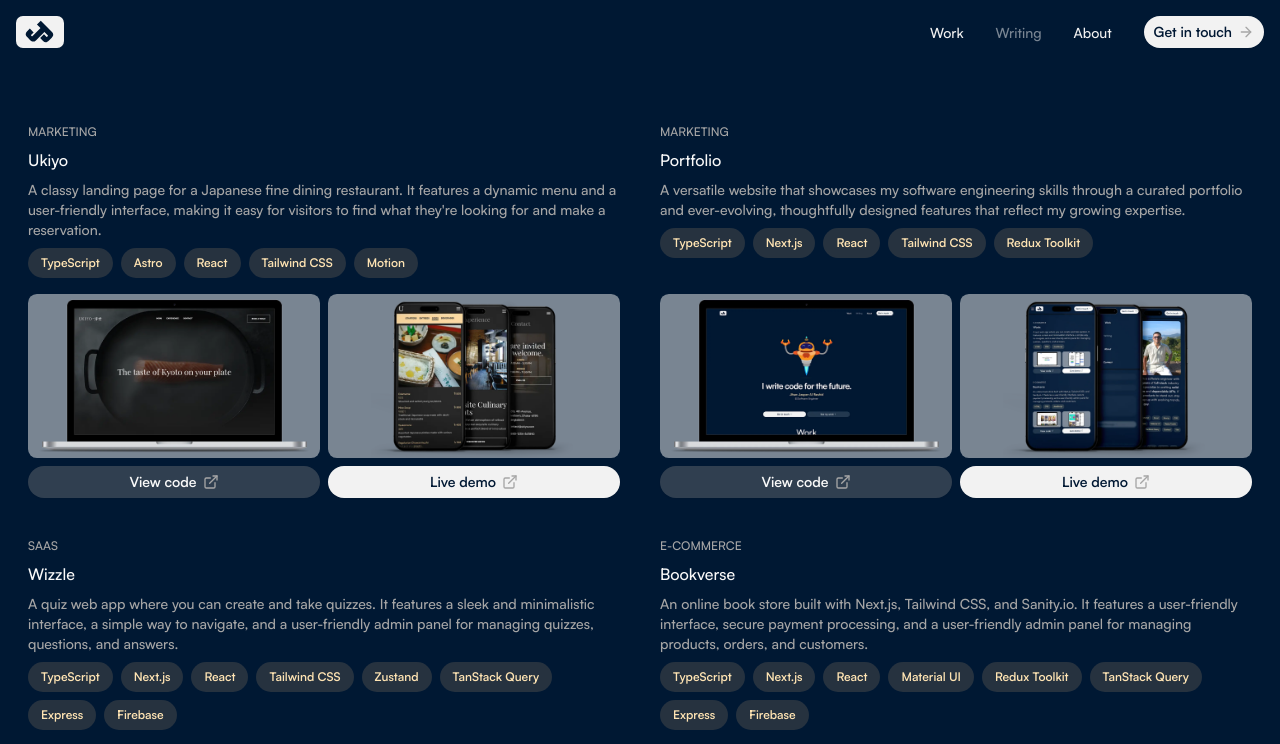
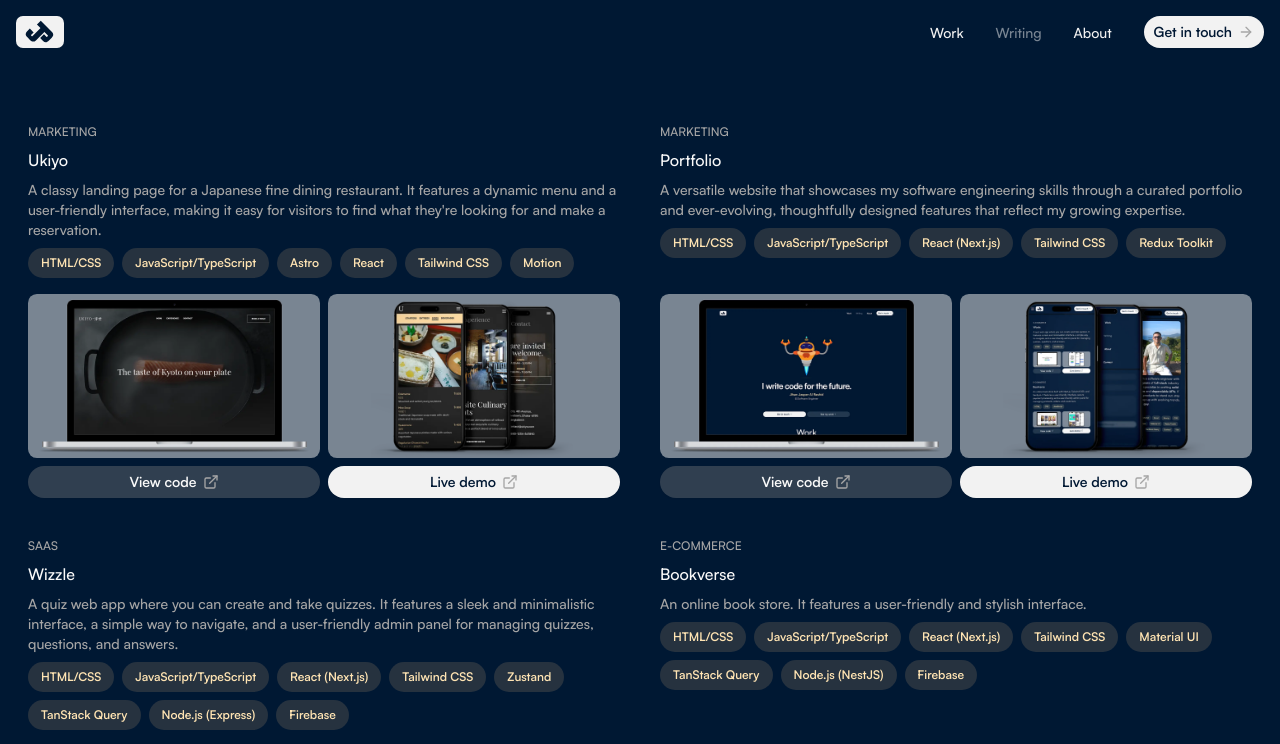
Before and after one commit to j-jasper-a/jaspercode, a Next.js app in the folder apps/web/: page /work in a window 1280 px wide. Shown: the top 744 px of the page. Built offline with nearby package versions, Linux system fonts and the light colour scheme.

Commit message:
chore(web): update project descriptions and tech stack

```diff
--- a/apps/web/src/data/projects.ts
+++ b/apps/web/src/data/projects.ts
@@ -18,19 +18,19 @@ export const projects: Project[] = [
     id: "1",
     title: "Bookverse",
     summary:
-      "An online book store built with Next.js, Tailwind CSS, and Sanity.io. It features a user-friendly interface, secure payment processing, and a user-friendly admin panel for managing products, orders, and customers.",
+      "An online book store. It features a user-friendly and stylish interface.",
     type: "ecommerce",
     images: ["/assets/work/bookverse-1.webp", "/assets/work/bookverse-2.webp"],
     url: "https://bookverse.jaspercode.com",
     repoUrl: "https://github.com/j-jasper-a/bookverse-demo",
     stack: [
-      "TypeScript",
-      "Next.js",
-      "React",
+      "HTML/CSS",
+      "JavaScript/TypeScript",
+      "React (Next.js)",
+      "Tailwind CSS",
       "Material UI",
-      "Redux Toolkit",
       "TanStack Query",
-      "Express",
+      "Node.js (NestJS)",
       "Firebase",
     ],
   },
@@ -44,13 +44,13 @@ export const projects: Project[] = [
     url: "https://wizzle.jaspercode.com",
     repoUrl: "https://github.com/j-jasper-a/wizzle-demo",
     stack: [
-      "TypeScript",
-      "Next.js",
-      "React",
+      "HTML/CSS",
+      "JavaScript/TypeScript",
+      "React (Next.js)",
       "Tailwind CSS",
       "Zustand",
       "TanStack Query",
-      "Express",
+      "Node.js (Express)",
       "Firebase",
     ],
   },
@@ -66,7 +66,13 @@ export const projects: Project[] = [
     ],
     url: "https://jaspercode.com",
     repoUrl: "https://github.com/j-jasper-a/jaspercode",
-    stack: ["TypeScript", "Next.js", "React", "Tailwind CSS", "Redux Toolkit"],
+    stack: [
+      "HTML/CSS",
+      "JavaScript/TypeScript",
+      "React (Next.js)",
+      "Tailwind CSS",
+      "Redux Toolkit",
+    ],
   },
   {
     id: "4",
@@ -77,7 +83,14 @@ export const projects: Project[] = [
     images: ["/assets/work/ukiyo-1.webp", "/assets/work/ukiyo-2.webp"],
     url: "https://ukiyo-demo.jaspercode.com/",
     repoUrl: "https://github.com/j-jasper-a/ukiyo-demo",
-    stack: ["TypeScript", "Astro", "React", "Tailwind CSS", "Motion"],
+    stack: [
+      "HTML/CSS",
+      "JavaScript/TypeScript",
+      "Astro",
+      "React",
+      "Tailwind CSS",
+      "Motion",
+    ],
   },
 ];
 
```
